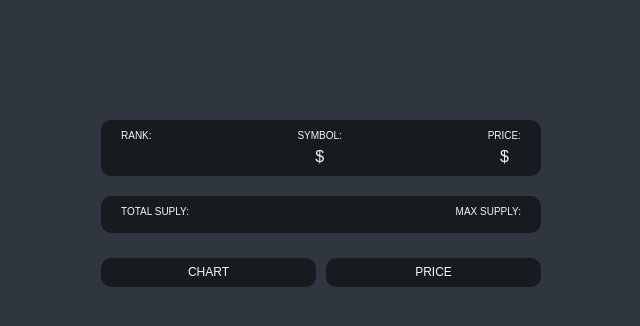
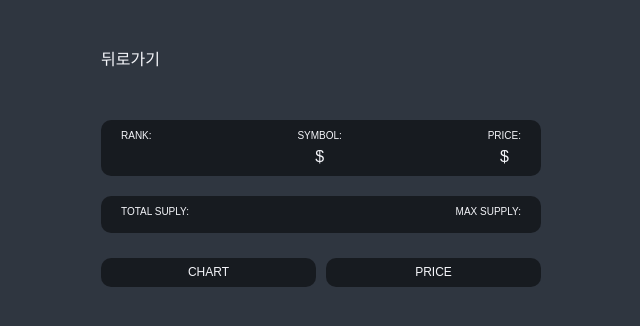
Before and after one commit to Librariann/react_master, a React (Create React App) app: page /1 in a window 1280 px wide. Shown: the top 326 px of the page, without its empty margins (319-959 px from the left). Built offline with nearby package versions, Linux system fonts and the light colour scheme; no server answers.

Commit message:
add navigate

```diff
--- a/src/routes/Coin.tsx
+++ b/src/routes/Coin.tsx
@@ -2,7 +2,7 @@ import { useEffect, useState } from "react";
 import { Helmet } from "react-helmet";
 import { useQuery } from "react-query";
 import { Routes, Route, useLocation, useParams, useMatch } from "react-router";
-import { Link } from "react-router-dom";
+import { Link, useNavigate } from "react-router-dom";
 import styled from "styled-components";
 import { fetchCoinInfo, fetchCoinTickers } from "../api";
 import Chart from "./Chart";
@@ -17,7 +17,6 @@ const Container = styled.div`
 const Header = styled.header`
   height: 15vh;
   display: flex;
-  justify-content: center;
   align-items: center;
 `;
 
@@ -29,6 +28,7 @@ const Loader = styled.div`
 const Title = styled.h1`
   font-size: 48px;
   color: ${(props) => props.theme.accentColor};
+  margin-right: auto;
 `;
 
 interface RouteParams {
@@ -77,6 +77,10 @@ const Tab = styled.span<{ isActive: boolean }>`
   a {
     display: block;
   }
+`;
+
+const BackArrow = styled.div`
+  margin-right: auto;
 `;
 
 interface RouteState {
@@ -155,6 +159,7 @@ function Coin() {
     }
   );
   const loading = infoLoading || tickersLoading;
+  const navigate = useNavigate();
   return (
     <Container>
       <Helmet>
@@ -163,6 +168,9 @@ function Coin() {
         </title>
       </Helmet>
       <Header>
+        <BackArrow onClick={() => navigate("/", { replace: true })}>
+          뒤로가기
+        </BackArrow>
         <Title>
           {state?.name ? state.name : loading ? "Loading..." : infoData?.name}
         </Title>
--- a/src/routes/Coins.tsx
+++ b/src/routes/Coins.tsx
@@ -72,6 +72,9 @@ function Coins() {
         <Loader>Loading...</Loader>
       ) : (
         <CoinsList>
+          <Header>
+            <Title>코인</Title>
+          </Header>
           {data?.slice(0, 100).map((coin) => (
             <Coin key={coin.id}>
               <Link
```
